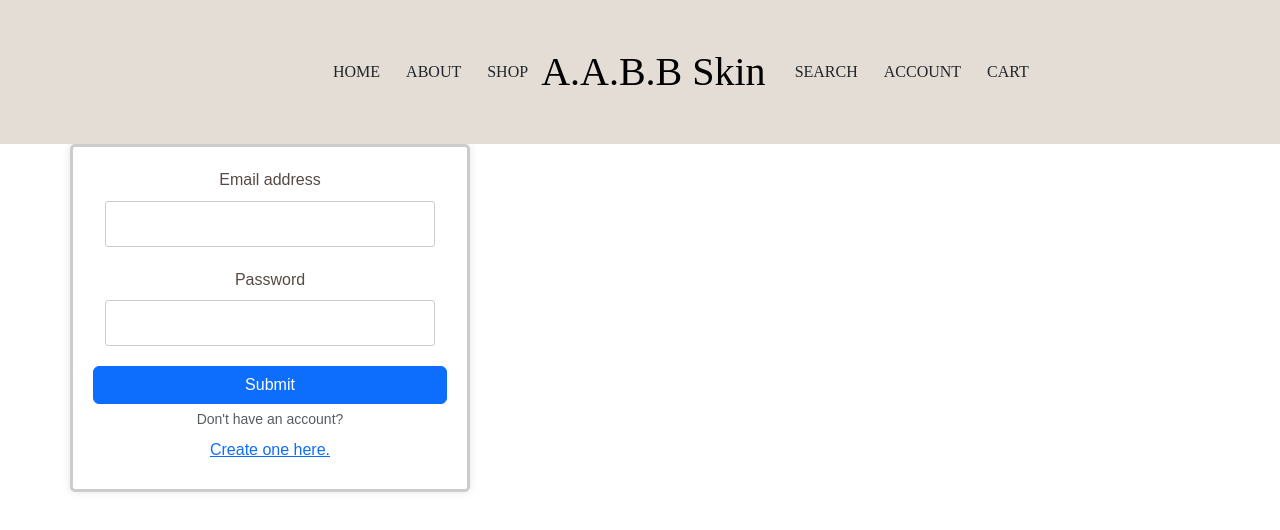
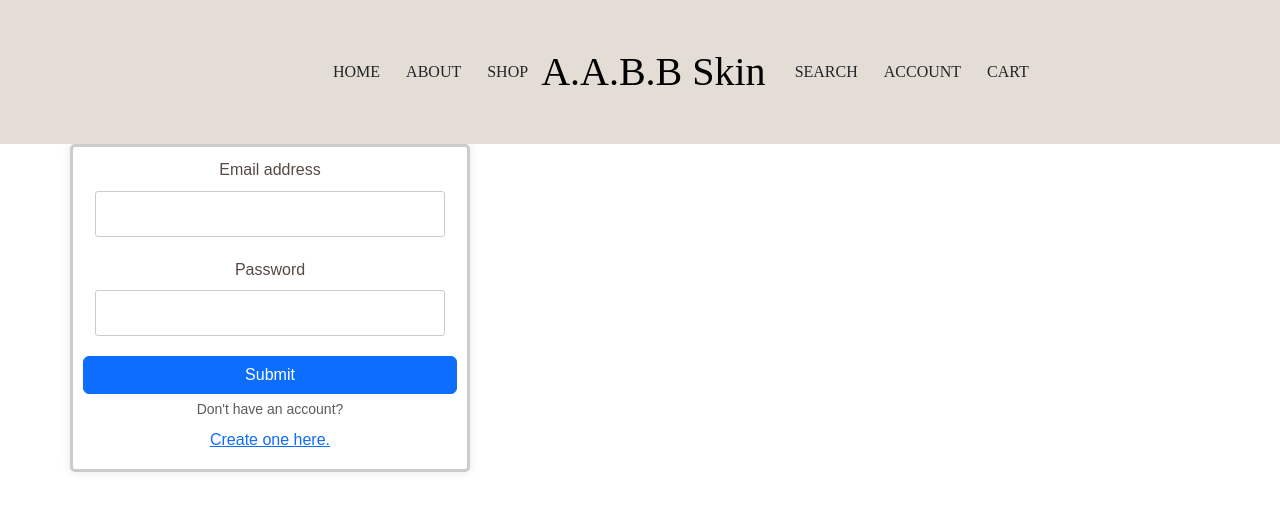
Before and after one commit to Three-cats-and-an-owl/Website-Front-End, a React (Create React App) app in the folder beauty/: page /Account in a window 1280 px wide. Shown: the top 530 px of the page. Built offline with nearby package versions, Linux system fonts and the light colour scheme.

Commit message:
4/17
Continued updates to account creation page

```diff
--- a/beauty/src/pages/Account Creation.js
+++ b/beauty/src/pages/Account Creation.js
@@ -49,7 +49,7 @@ const AccountCreation = () => {
                             <Form.Label>Password</Form.Label>
                             <Form.Control type="password" placeholder=""/>
                         </Form.Group>
-                        <Button variant="primary" type="submit">
+                        <Button variant="dark" type="submit">
                             Submit
                         </Button>
                     </Row>
--- a/beauty/src/pages/Account.css
+++ b/beauty/src/pages/Account.css
@@ -36,19 +36,15 @@ body {
 }
 
 .login-container {
+    font-family: Baskerville, sans-serif;
+    color: #564a44;
+    line-height: 1.6;
     max-width: 400px;
-    margin: 100px auto;
     background-color: #fff;
-    padding: 20px;
+    padding: 10px;
     border-radius: 5px;
     box-shadow: 0 0 10px rgba(0, 0, 0, 0.1);
     border: 3px solid #ccc;
-    display: flex;
-    justify-content: center;
-    align-items: center;
-    font-family: Baskerville, sans-serif;
-    color: #564a44;
-    line-height: 1.6;
 }
 
 h2 {
```
